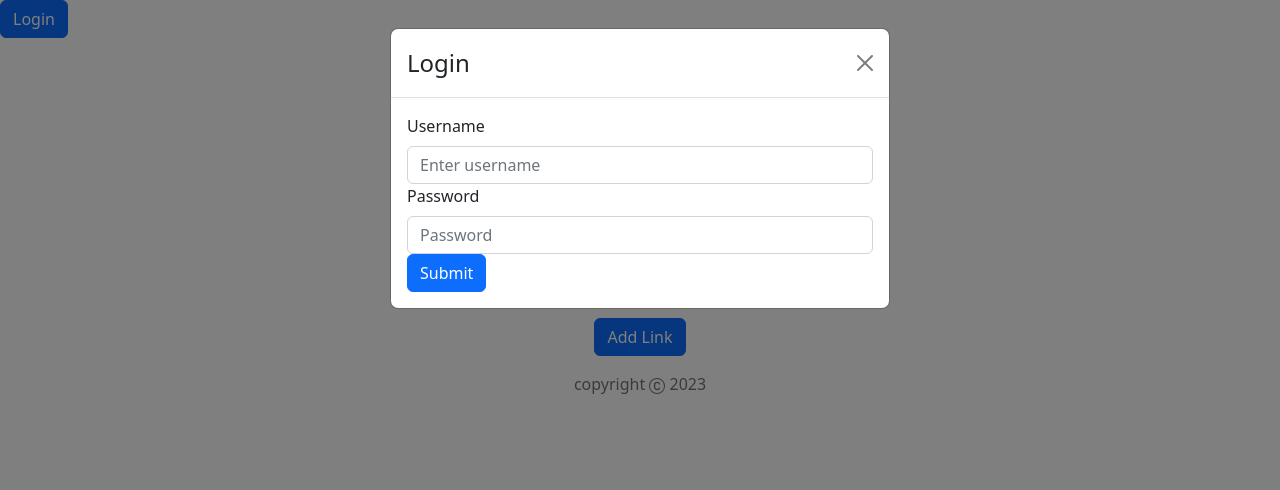
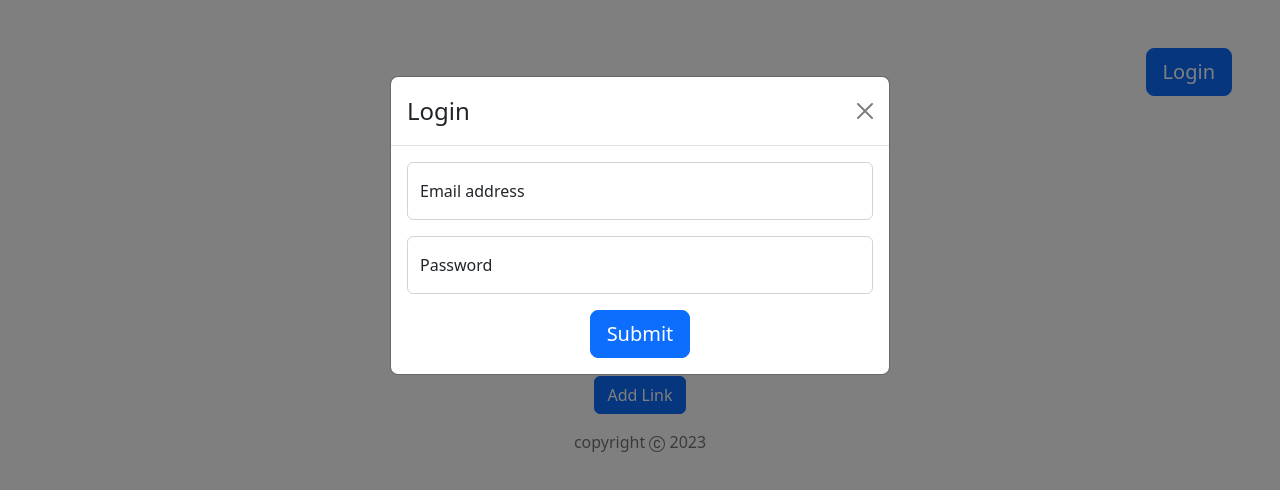
Before and after one commit to BirhanBey/mediacardsFE, a React (Vite) app: page / in a window 1280 px wide. Both pictures are taken after a click on the button "Login". Shown: the top 490 px of the page. Built offline with nearby package versions, Linux system fonts and the light colour scheme.

Commit message:
login field editted

```diff
--- a/src/components/LoginButton.jsx
+++ b/src/components/LoginButton.jsx
@@ -1,5 +1,6 @@
 import React, { useState } from "react";
 import { Button, Modal, Form } from "react-bootstrap";
+import FloatingLabel from 'react-bootstrap/FloatingLabel';
 
 const LoginButton = () => {
   const [show, setShow] = useState(false);
@@ -41,44 +42,34 @@ const LoginButton = () => {
   };
 
   return (
-    <>
-      <Button variant="primary" onClick={Show}>
+    <div className="d-flex flex-row"  md={6}>
+      <Button className="ms-auto me-5 mt-5" variant="primary" onClick={Show} size='lg'>
         Login
       </Button>
 
-      <Modal show={show} onHide={Close}>
+      <Modal show={show} onHide={Close} className="mt-5">
         <Modal.Header closeButton>
           <Modal.Title>Login</Modal.Title>
         </Modal.Header>
         <Modal.Body>
-          <Form onSubmit={Submit}>
-            <Form.Group controlId="formBasicEmail">
-              <Form.Label>Username</Form.Label>
-              <Form.Control
-                type="text"
-                placeholder="Enter username"
-                value={username}
-                onChange={UsernameChange}
-              />
-            </Form.Group>
-
-            <Form.Group controlId="formBasicPassword">
-              <Form.Label>Password</Form.Label>
-              <Form.Control
-                type="password"
-                placeholder="Password"
-                value={password}
-                onChange={PasswordChange}
-              />
-            </Form.Group>
-
-            <Button variant="primary" type="submit">
+          <Form className="d-flex flex-column" onSubmit={Submit}>
+            <FloatingLabel
+              controlId="floatingInput"
+              label="Email address"
+              className="mb-3"
+            >
+              <Form.Control type="email"  placeholder="Email address"/>
+            </FloatingLabel>
+            <FloatingLabel controlId="floatingPassword" label="Password">
+              <Form.Control type="password" placeholder="Password" />
+            </FloatingLabel>
+            <Button className="mx-auto mt-3" size='lg' variant="primary" type="submit">
               Submit
             </Button>
           </Form>
         </Modal.Body>
       </Modal>
-    </>
+    </div>
   );
 };
 
```
